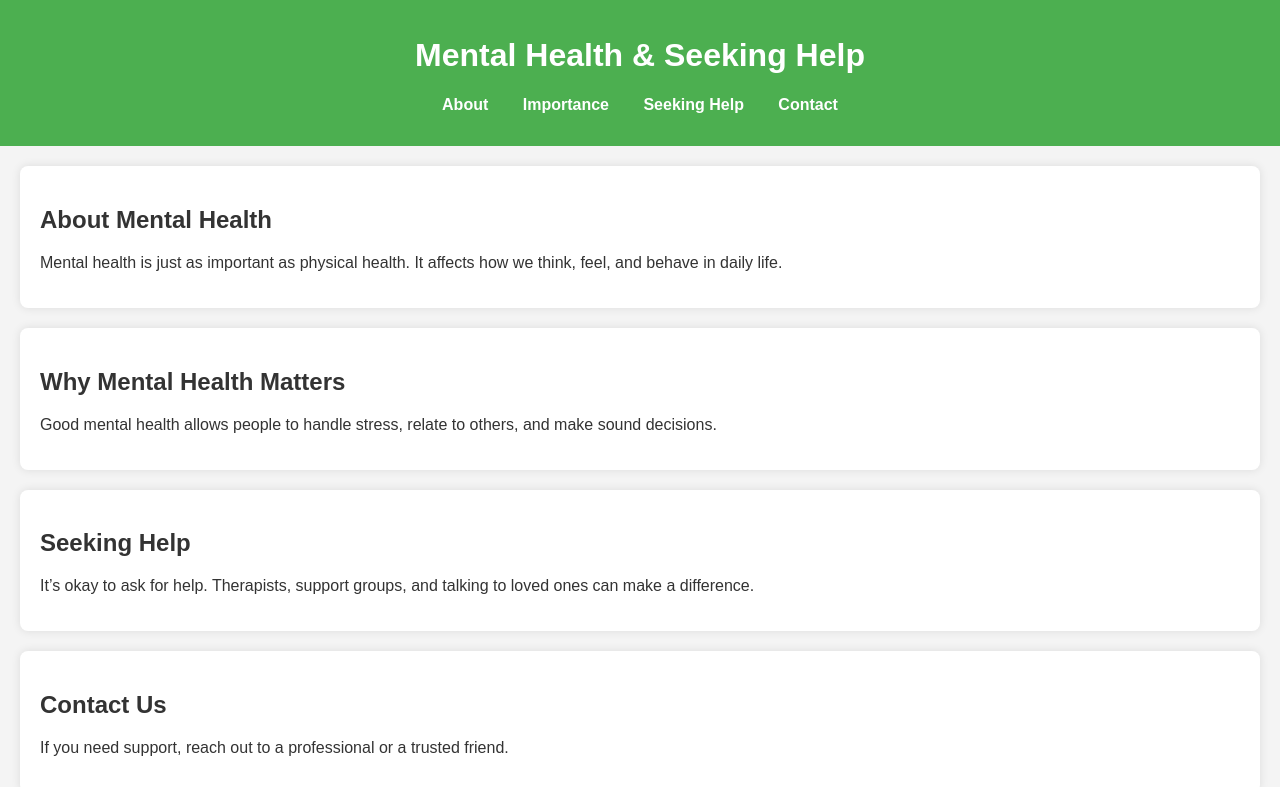
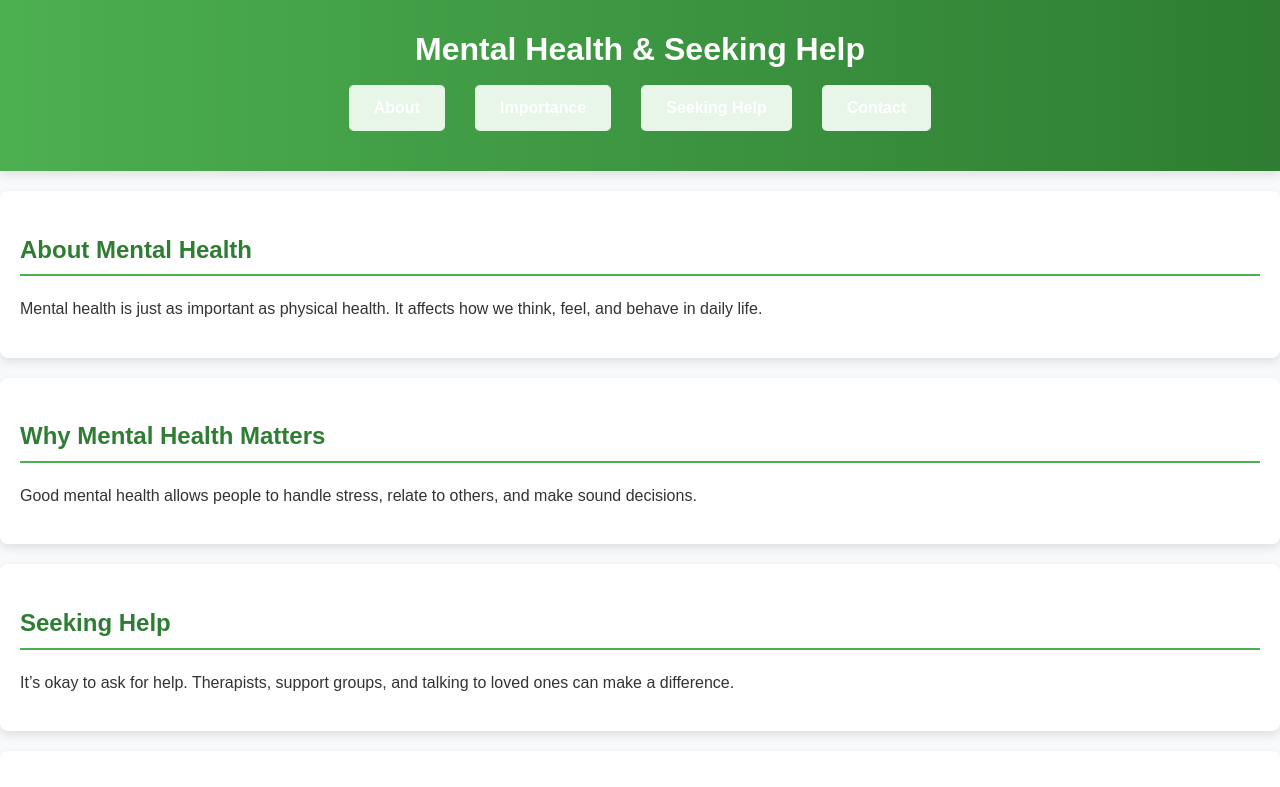
Before and after one commit to Sumitdesu/NSS-Blog-Sumit, a plain HTML site: page index.html in a window 1280 px wide. Shown: the top 787 px of the page. Drawn offline with Linux system fonts and the light colour scheme.

Commit message:
Update style.css

```diff
--- a/style.css
+++ b/style.css
@@ -1,25 +1,37 @@
+/* General Styling */
 body {
-    font-family: Arial, sans-serif;
+    font-family: 'Poppins', sans-serif;
     margin: 0;
     padding: 0;
-    background-color: #f4f4f4;
+    background-color: #f8f9fa;
     color: #333;
+    line-height: 1.6;
 }
 
+/* Header */
 header {
-    background: #4CAF50;
+    background: linear-gradient(to right, #4CAF50, #2E7D32);
     color: white;
-    padding: 1rem;
+    padding: 1.5rem;
     text-align: center;
+    box-shadow: 0 4px 10px rgba(0, 0, 0, 0.1);
 }
 
+header h1 {
+    margin: 0;
+    font-size: 2rem;
+}
+
+/* Navigation */
 nav ul {
     list-style: none;
     padding: 0;
+    display: flex;
+    justify-content: center;
+    margin-top: 10px;
 }
 
 nav ul li {
-    display: inline;
     margin: 0 15px;
 }
 
@@ -27,22 +39,65 @@ nav ul li a {
     color: white;
     text-decoration: none;
     font-weight: bold;
+    padding: 10px 15px;
+    transition: background 0.3s, color 0.3s;
+    border-radius: 5px;
+}
+
+nav ul li a:hover {
+    background: white;
+    color: #2E7D32;
+}
+
+/* Sections */
+main {
+    width: 80%;
+    margin: 20px auto;
 }
 
 section {
+    background: white;
     padding: 20px;
-    background: white;
-    margin: 20px;
+    margin: 20px 0;
     border-radius: 8px;
-    box-shadow: 0px 0px 10px rgba(0, 0, 0, 0.1);
+    box-shadow: 0px 4px 10px rgba(0, 0, 0, 0.1);
+    transition: transform 0.3s ease-in-out;
 }
 
+section:hover {
+    transform: translateY(-5px);
+}
+
+h2 {
+    color: #2E7D32;
+    border-bottom: 2px solid #4CAF50;
+    padding-bottom: 5px;
+}
+
+/* Self-Care Tips List */
+ul {
+    padding-left: 20px;
+}
+
+ul li {
+    background: #e8f5e9;
+    margin: 10px 0;
+    padding: 10px;
+    border-radius: 5px;
+    list-style: none;
+    font-weight: bold;
+    color: #2E7D32;
+}
+
+/* Footer */
 footer {
     text-align: center;
-    padding: 10px;
+    padding: 15px;
     background: #4CAF50;
     color: white;
+    font-weight: bold;
     position: relative;
     bottom: 0;
     width: 100%;
+    margin-top: 20px;
 }
```
